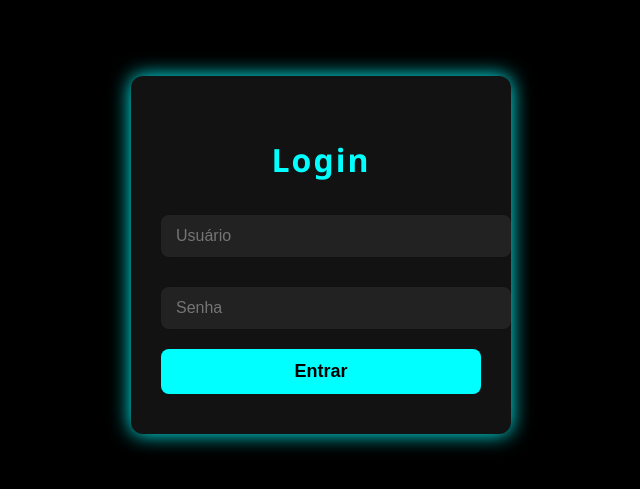
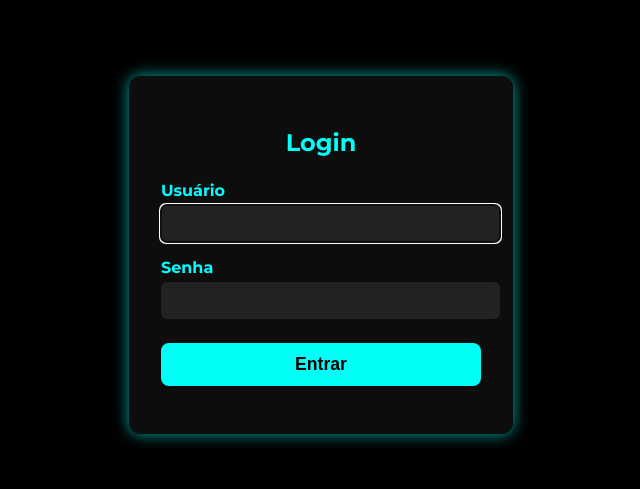
Before and after one commit to SrDark222/Brute-force-teste, a plain HTML site: page index.html in a window 1280 px wide. Shown: the part 145-634 px from the top of the page, without its empty margins (319-959 px from the left). Drawn offline with Linux system fonts and the light colour scheme.

Commit message:
Update index.html

```diff
--- a/index.html
+++ b/index.html
@@ -5,92 +5,98 @@
 <meta name="viewport" content="width=device-width, initial-scale=1" />
 <title>Login Dark AMOLED</title>
 <style>
-  /* Dark AMOLED style */
+  @import url('https://fonts.googleapis.com/css2?family=Montserrat:wght@400;700&display=swap');
   body {
-    margin:0; padding:0;
-    background: #000;
-    color: #eee;
-    font-family: 'Segoe UI', Tahoma, Geneva, Verdana, sans-serif;
-    display: flex;
+    margin: 0; padding: 0; background: #000000;
+    font-family: 'Montserrat', sans-serif;
+    color: #fff;
+    display: flex; justify-content: center; align-items: center;
     height: 100vh;
-    justify-content: center;
-    align-items: center;
   }
-  .login-box {
-    background: #121212;
-    padding: 40px 30px;
+  .login-container {
+    background: #111111cc;
+    padding: 2rem;
     border-radius: 12px;
-    box-shadow: 0 0 20px #0ff;
+    box-shadow: 0 0 15px #00fff7aa;
     width: 320px;
+  }
+  h2 {
     text-align: center;
+    margin-bottom: 1.5rem;
+    color: #00fff7;
   }
-  h1 {
-    margin-bottom: 24px;
+  label {
+    display: block;
+    margin-top: 1rem;
+    font-weight: 700;
     color: #0ff;
-    letter-spacing: 2px;
   }
-  input[type=text], input[type=password] {
+  input[type="text"], input[type="password"] {
     width: 100%;
-    padding: 12px 15px;
-    margin: 10px 0 20px 0;
+    padding: 0.6rem;
+    margin-top: 0.3rem;
+    border: none;
+    border-radius: 6px;
+    background: #222;
+    color: #0ff;
+    font-size: 1rem;
+  }
+  input[type="submit"] {
+    margin-top: 1.5rem;
+    width: 100%;
+    padding: 0.7rem;
+    background: #00fff7;
     border: none;
     border-radius: 8px;
-    background: #222;
-    color: #eee;
-    font-size: 16px;
-  }
-  input[type=text]:focus, input[type=password]:focus {
-    outline: none;
-    box-shadow: 0 0 8px #0ff;
-  }
-  button {
-    width: 100%;
-    padding: 12px;
-    border: none;
-    border-radius: 8px;
-    background: #0ff;
     color: #000;
-    font-weight: bold;
-    font-size: 18px;
+    font-weight: 700;
+    font-size: 1.1rem;
     cursor: pointer;
     transition: background 0.3s ease;
   }
-  button:hover {
-    background: #00cccc;
+  input[type="submit"]:hover {
+    background: #00ccc3;
   }
   .error {
-    color: #f55;
-    margin-bottom: 12px;
-    display: none;
+    margin-top: 1rem;
+    color: #ff3c3c;
+    text-align: center;
+    font-weight: 700;
   }
 </style>
 </head>
 <body>
-  <div class="login-box">
-    <h1>Login</h1>
-    <div id="error" class="error">Usuário ou senha inválidos</div>
-    <input type="text" id="user" placeholder="Usuário" autocomplete="off" />
-    <input type="password" id="pass" placeholder="Senha" autocomplete="off" />
-    <button onclick="login()">Entrar</button>
+  <div class="login-container">
+    <h2>Login</h2>
+    <form method="POST" action="">
+      <label for="user">Usuário</label>
+      <input type="text" id="user" name="user" required autofocus />
+
+      <label for="pass">Senha</label>
+      <input type="password" id="pass" name="pass" required />
+
+      <input type="submit" value="Entrar" />
+    </form>
+    <div class="error" id="error"></div>
   </div>
 
 <script>
-  function login(){
-    const user = document.getElementById('user').value.trim();
-    const pass = document.getElementById('pass').value.trim();
+  const form = document.querySelector('form');
+  const errorDiv = document.getElementById('error');
 
-    // Só aceita admin / foda123, qualquer outra senha ou usuário da erro
-    if(user === 'admin' && pass === 'foda123'){
-      // Limpa erro, redireciona pra YouTube no sucesso
-      document.getElementById('error').style.display = 'none';
+  form.addEventListener('submit', e => {
+    e.preventDefault();
+
+    const user = form.user.value;
+    const pass = form.pass.value;
+
+    // Usuário e senha corretos (modifica aqui se quiser)
+    if(user === 'admin' && pass === 'rei123') {
       window.location.href = 'https://www.youtube.com/';
     } else {
-      // Mostra erro, mantém a página, pro Hydra identificar que não foi sucesso
-      const errorBox = document.getElementById('error');
-      errorBox.style.display = 'block';
-      errorBox.textContent = 'Usuário ou senha inválidos';
+      errorDiv.textContent = 'Login inválido, tenta de novo.';
     }
-  }
+  });
 </script>
 </body>
 </html>
```
